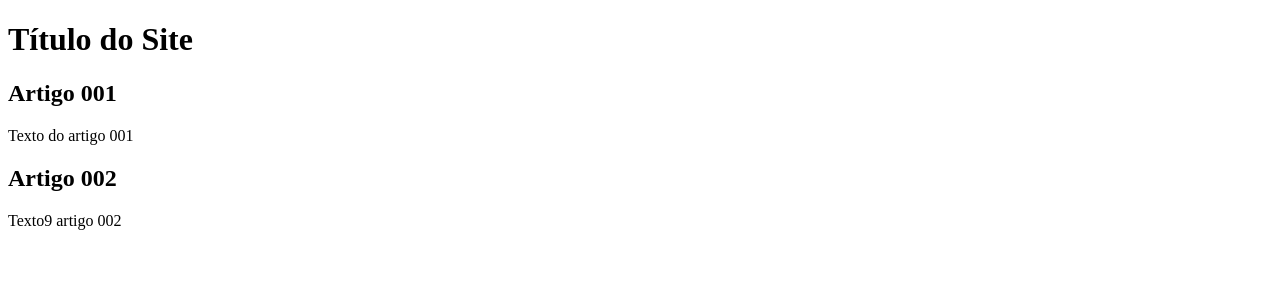
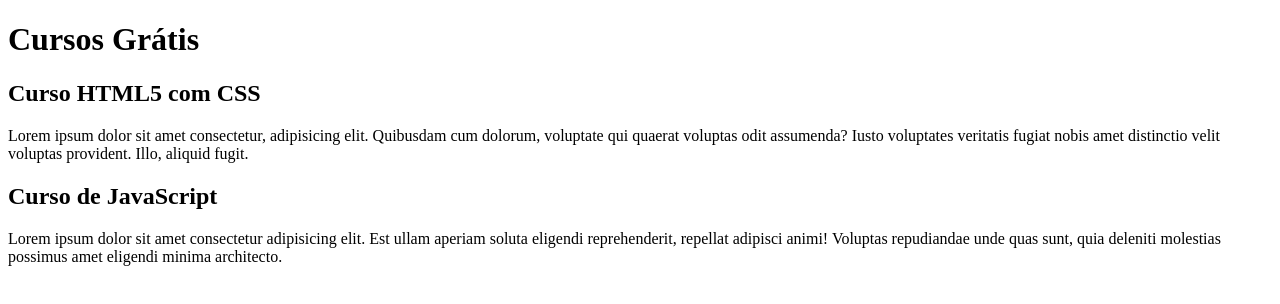
Before and after one commit to davidbezerra405/projeto-site, a plain HTML site: page index.html in a window 1280 px wide. Drawn offline with Linux system fonts and the light colour scheme.

Commit message:
teste de conteúdo

```diff
--- a/index.html
+++ b/index.html
@@ -9,15 +9,15 @@
 <body>
     <main>
         <header>
-            <h1>Título do Site</h1>
+            <h1>Cursos Grátis</h1>
         </header>
         <article>
-            <h2>Artigo 001</h2>
-            <p>Texto do artigo 001</p>
+            <h2>Curso HTML5 com CSS</h2>
+            <p>Lorem ipsum dolor sit amet consectetur, adipisicing elit. Quibusdam cum dolorum, voluptate qui quaerat voluptas odit assumenda? Iusto voluptates veritatis fugiat nobis amet distinctio velit voluptas provident. Illo, aliquid fugit.</p>
         </article>
         <article>
-            <h2>Artigo 002</h2>
-            <p>Texto9 artigo 002</p>
+            <h2>Curso de JavaScript</h2>
+            <p>Lorem ipsum dolor sit amet consectetur adipisicing elit. Est ullam aperiam soluta eligendi reprehenderit, repellat adipisci animi! Voluptas repudiandae unde quas sunt, quia deleniti molestias possimus amet eligendi minima architecto.</p>
         </article>
     </main>
 </body>
```
